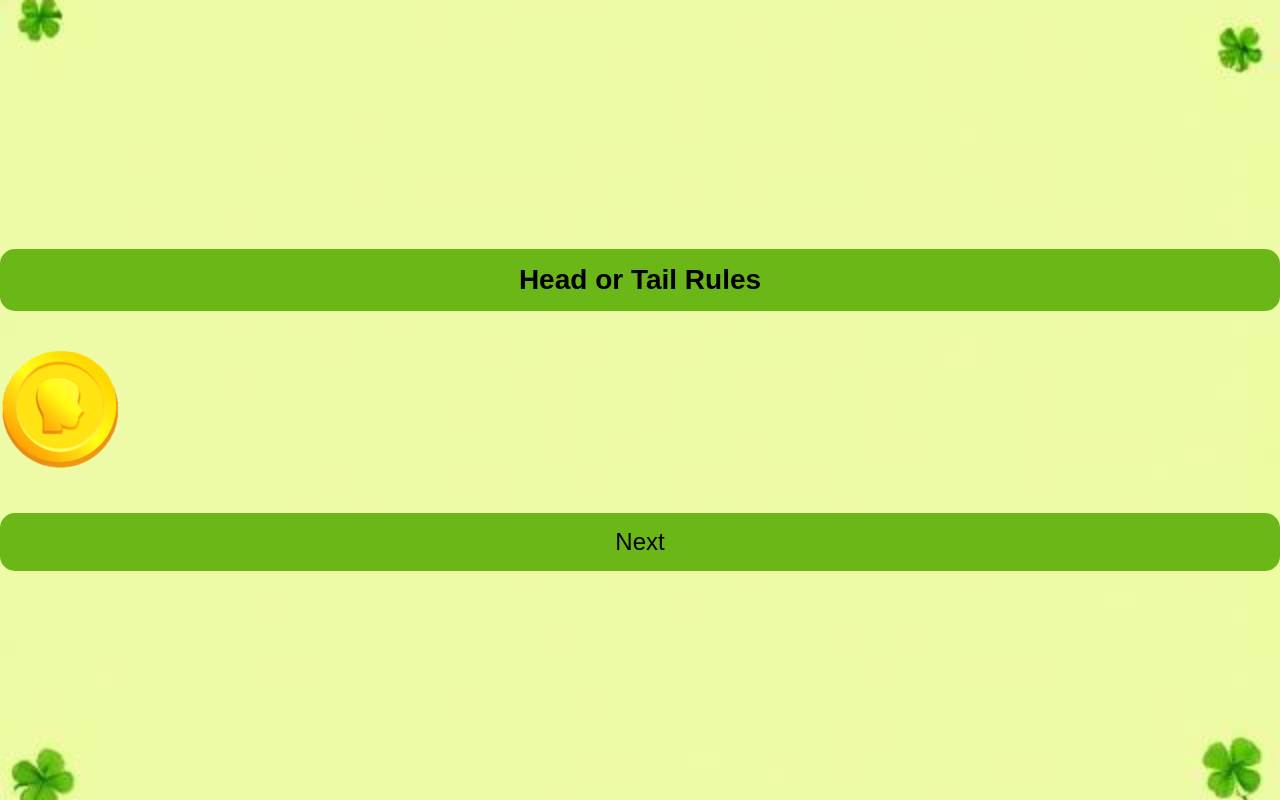
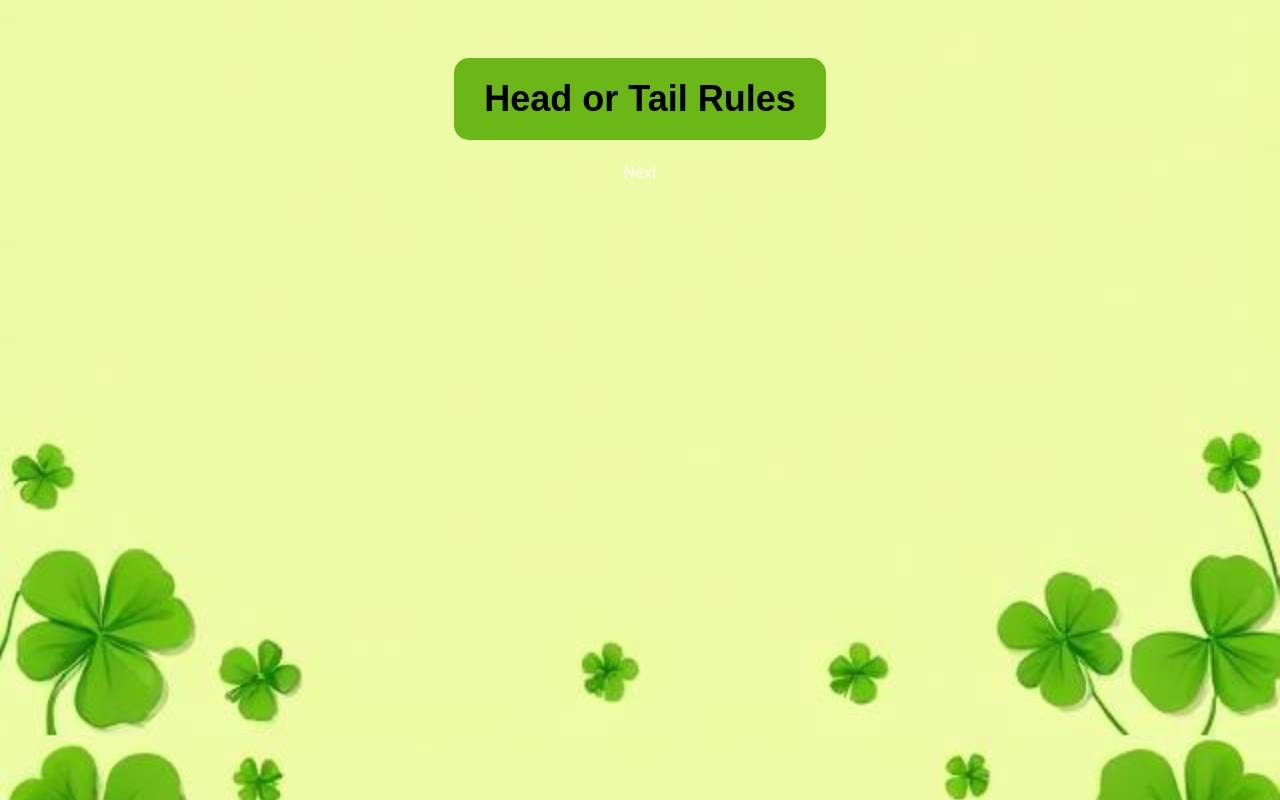
Before and after one commit to dominik7286/dominik7286.github.io, a plain HTML site: page index.html in a window 1280 px wide. Drawn offline with Linux system fonts and the light colour scheme.

Commit message:
And more styling

```diff
--- a/index.html
+++ b/index.html
@@ -7,46 +7,41 @@
     <style>
         body {
             background-image: url('web_background.png');
-            background-size: cover; /* A háttérkép kitölti az ablakot */
+            background-size: cover;
             background-position: center;
-            background-repeat: no-repeat; /* Ne ismétlődjön */
             text-align: center;
             color: white;
             font-family: Arial, sans-serif;
-            height: 100vh;
-            margin: 0;
-            display: flex;
-            flex-direction: column;
-            justify-content: center; /* Középre igazítás */
         }
         h1 {
-            font-size: 28px; /* Kisebb szöveg */
-            color: black;
+            margin-top: 50px;
+            font-size: 36px;
+            color: black; /* Fekete szöveg */
             display: inline-block;
             background-color: rgb(106,183,23); /* Zöld háttér */
-            padding: 15px 30px;
-            border-radius: 15px;
-            margin-top: 20px; /* Kisebb távolság */
+            padding: 20px 30px;
+            border-radius: 15px; /* Lekerekített sarkok */
         }
         img {
             width: 120px; /* A kép szélessége kisebb lesz */
             height: auto;
             margin: 20px 0; /* Térköz a kép körül */
+            align-self: center;
         }
-        .next-btn {
-            font-size: 24px; /* Kisebb "Next" felirat */
-            color: black;
+        next-btn {
+            margin-top: 50px;
+            font-size: 36px;
+            color: black; /* Fekete szöveg */
+            display: inline-block;
             background-color: rgb(106,183,23); /* Zöld háttér */
-            padding: 15px 30px;
-            border-radius: 15px;
-            margin-top: 20px; /* Térköz a gomb és a többi elem között */
-            display: inline-block; /* Gomb ne legyen teljes szélességű */
+            padding: 20px 30px;
+            border-radius: 15px; /* Lekerekített sarkok */
         }
+
     </style>
 </head>
 <body>
     <h1>Head or Tail Rules</h1>
-    <img src="headcoin.png" alt="Head or Tail Coin">
     <div class="next-btn">Next</div>
 </body>
 </html>
```
